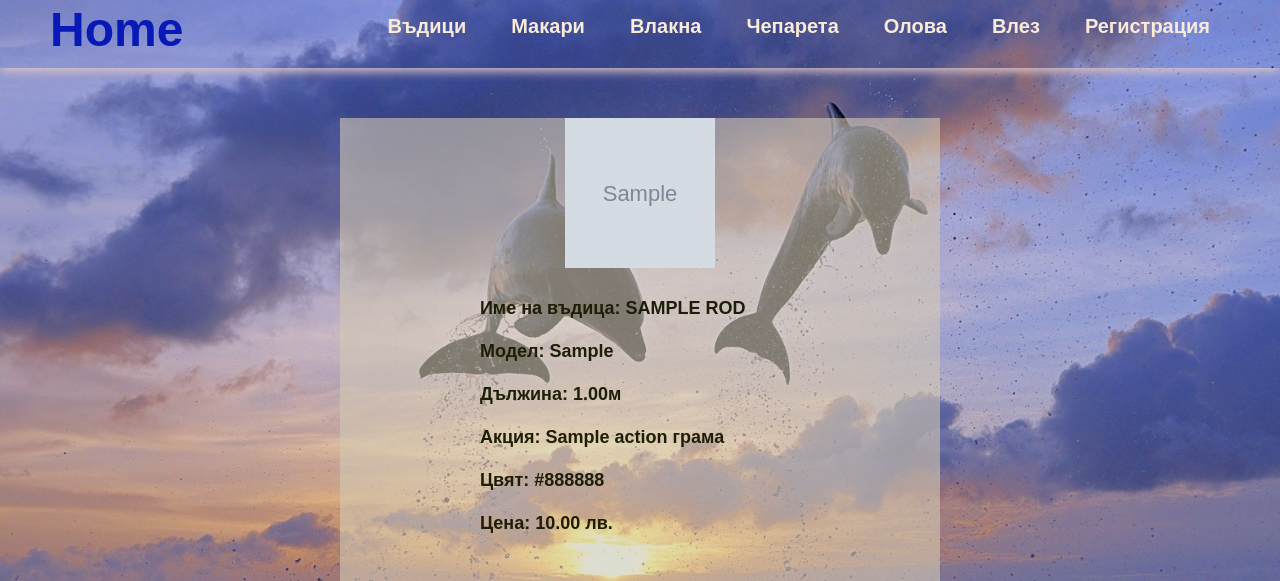
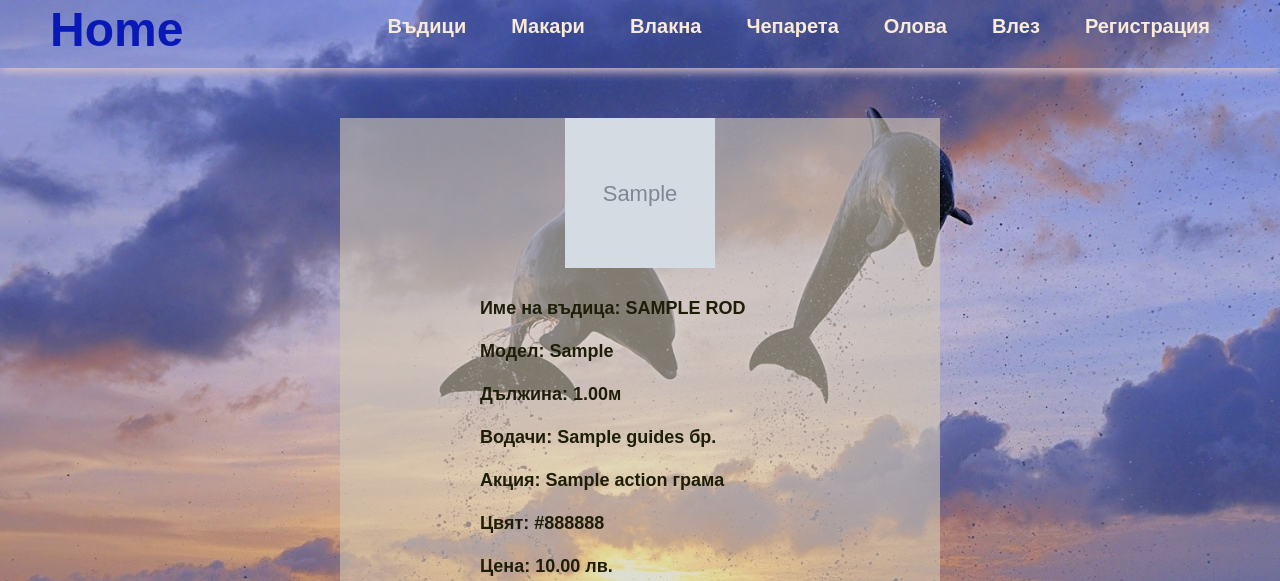
Before and after one commit to kumchovylcho/fishermen_of_noi, a Django app: template ribarite_na_noi/Rods/templates/rod-details.html in a window 1280 px wide. Shown: the top 581 px of the page. Run offline with Django 4.2, Linux system fonts and the light colour scheme; the template is opened without the code that fills it: most values are stand-ins (such as "Sample title", 1, 10 or a date in 2020); grey boxes marked "Sample" are stand-in pictures; some libraries are stand-ins or nearby versions.

Commit message:
added guides info

```diff
--- a/ribarite_na_noi/Rods/templates/rod-details.html
+++ b/ribarite_na_noi/Rods/templates/rod-details.html
@@ -22,6 +22,7 @@
             <p>Име на въдица: {{ rod.rod_name|upper }} </p>
             <p>Модел: {{ rod.rod_type|capfirst }} </p>
             <p>Дължина: {{ rod.length|floatformat:2 }}м</p>
+            <p>Водачи: {{ rod.guides }} бр.</p>
             <p>Акция: {{ rod.action }} грама </p>
             <p>Цвят: {{ rod.color|capfirst }} </p>
             <p>Цена: {{ rod.price|floatformat:2 }} лв.</p>
```
